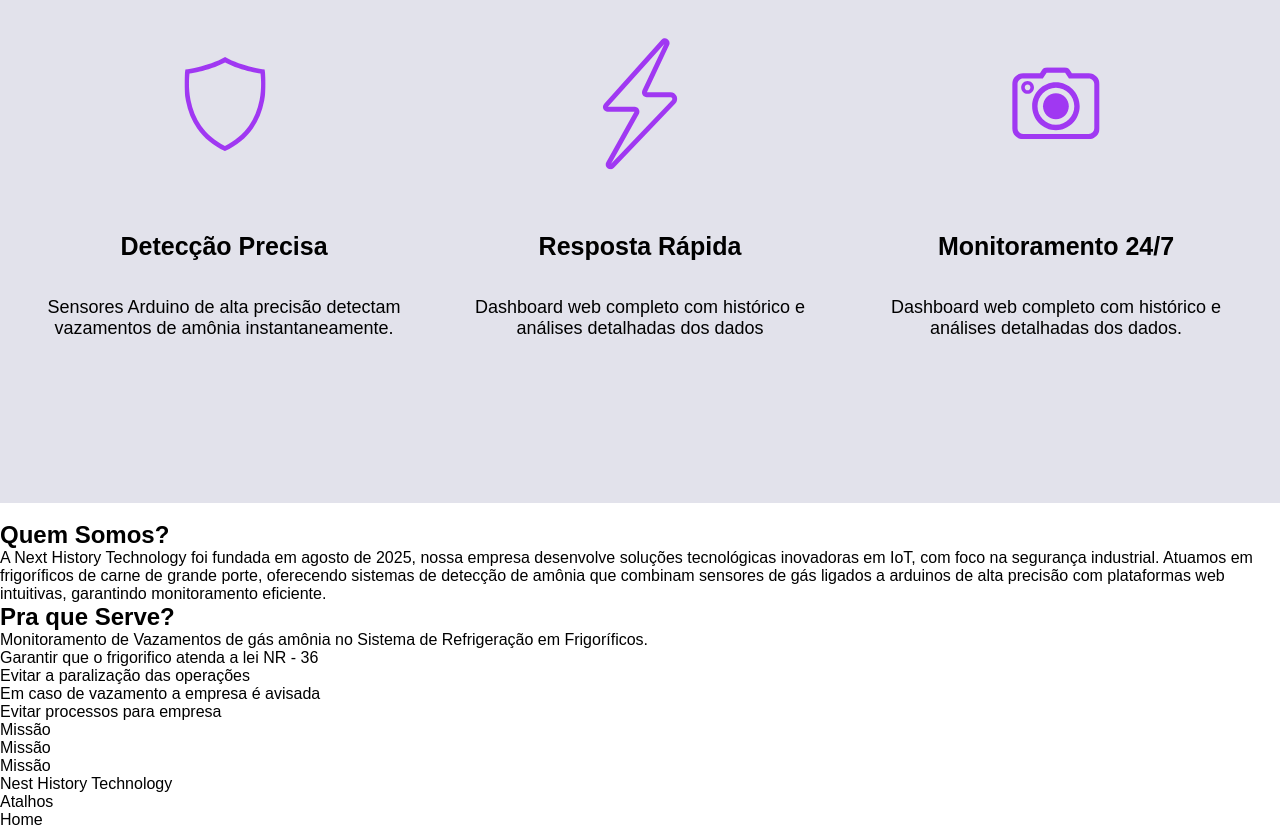
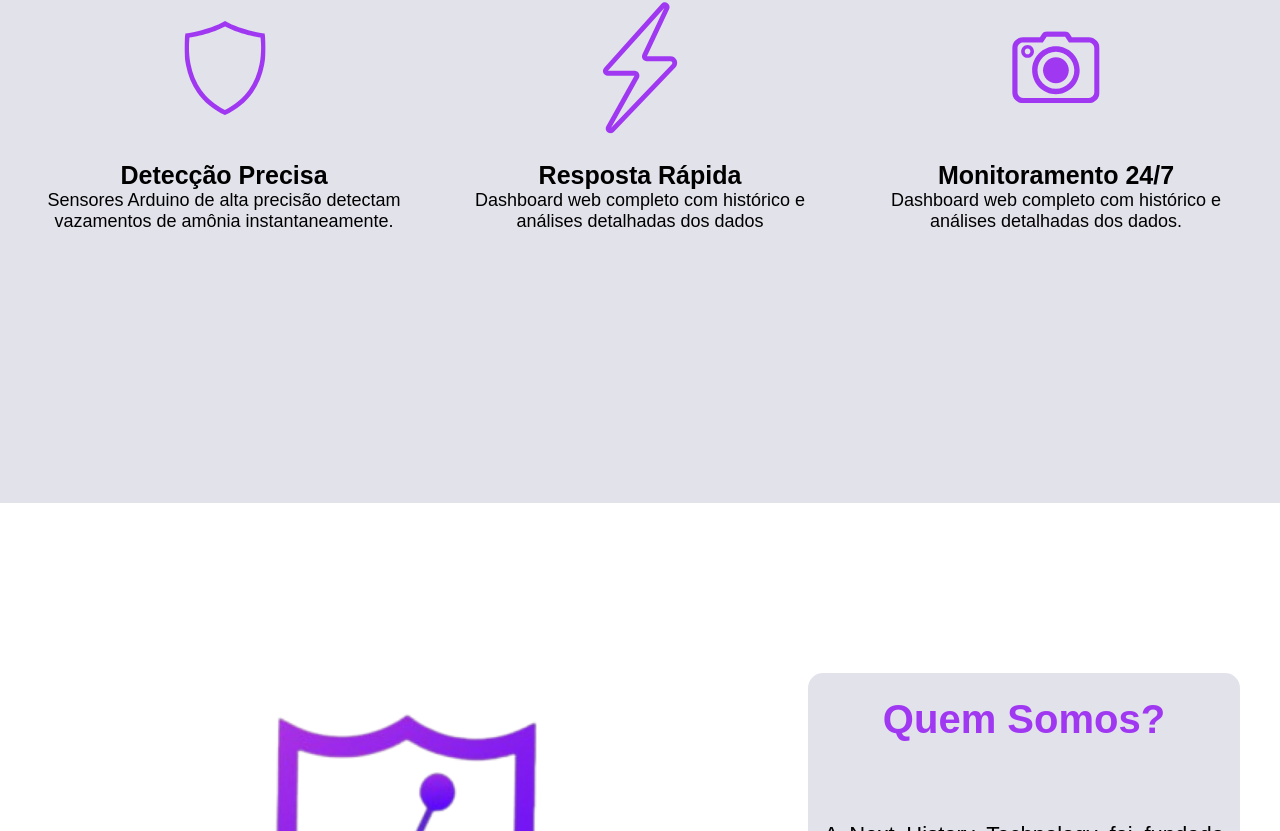
Before and after one commit to NicollasAlmeida14/site-next-history-technology, a React (Vite) app: page / in a window 1280 px wide. Shown: the part 1129-1960 px from the top of the page. Built offline with nearby package versions, Linux system fonts and the light colour scheme.

Commit message:
Finalização da estilização da seção 'Quem somos?', da seção 'Para que serve?' e início da estilização da seção de missão, visão e valores

```diff
--- a/index.html
+++ b/index.html
@@ -1,10 +1,10 @@
 <!doctype html>
-<html lang="en">
+<html lang="pt-br">
   <head>
     <meta charset="UTF-8" />
     <link rel="icon" type="image/svg+xml" href="/vite.svg" />
     <meta name="viewport" content="width=device-width, initial-scale=1.0" />
-    <title>site-nh3</title>
+    <title>Next History Technology</title>
   </head>
   <body>
     <div id="root"></div>
--- a/src/components/Header/styles.js
+++ b/src/components/Header/styles.js
@@ -7,7 +7,7 @@ export const Header = styled.header`
     justify-content: space-between;
     position: fixed;
     top: 0;
-    z-index: 1;
+    z-index: 1000;
     padding: 8px;
     box-shadow: 0 4px 6px rgba(0, 0, 0, 0.1);
     background-color: #ffffff;
--- a/src/pages/Home/index.jsx
+++ b/src/pages/Home/index.jsx
@@ -1,6 +1,11 @@
 import DetectionImage from '../../assets/deteccao.png'
 import FastResponseImage from '../../assets/resposta.png'
 import MonitoringImage from '../../assets/monitoramento.png'
+import Logo from '../../assets/logo-nh3.png'
+import RefrigerationSystem from '../../assets/sistema-refrigeracao.png'
+import Mission from '../../assets/missao.png'
+import Vision from '../../assets/visao.png'
+import Values from '../../assets/valor.png'
 
 import {
     AboutUsDescriptionCard,
@@ -17,6 +22,7 @@ import {
     Main,
     MainContentContainer,
     PoliciesContainer,
+    PurposeImage,
     QuestionsContainer,
     ServiceContainer,
     ShortcutContainer,
@@ -32,11 +38,13 @@ import {
     SpanTitleFooter,
     Subtitle,
     Ul,
-    Value,
-    ValueDescription,
-    ValuesCard,
-    ValuesSection,
-    WhatIsItForSection
+    Purpose,
+    PurposeDescription,
+    PurposesCard,
+    PurposesSection,
+    WhatIsItForCardDescription,
+    WhatIsItForSection,
+    ImageBackground
 } from "./styles"
 
 import DefaultHeader from "../../components/Header"
@@ -57,7 +65,9 @@ function Home() {
                     frigoríficos
                 </span>
 
+                <a href="">
                     <button>Ver nossas missões</button>
+                </a>
             </Main>
 
             <SoluctionsSection>
@@ -103,7 +113,7 @@ function Home() {
             </SoluctionsSection>
 
             <AboutUsSection>
-                <img src="" alt="" />
+                <img src={Logo} alt="Logo da Next History Technology" />
 
                 <AboutUsDescriptionCard>
                     <Subtitle>Quem Somos?</Subtitle>
@@ -115,6 +125,10 @@ function Home() {
             </AboutUsSection>
 
             <WhatIsItForSection>
+                <img src={RefrigerationSystem} alt="Imagem de um sistema de refrigeração de um frigorífico" />
+
+                <WhatIsItForCardDescription>
+
                     <Subtitle>Pra que Serve?</Subtitle>
 
                     <span>
@@ -128,59 +142,73 @@ function Home() {
                         <li>Em caso de vazamento a empresa é avisada</li>
                         <li>Evitar processos para empresa</li>
                     </ul>
+
+                </WhatIsItForCardDescription>
             </WhatIsItForSection>
 
-            <ValuesSection>
-                <ValuesCard>
-                    <img src="" alt="" />
+            <PurposesSection>
+                <PurposesCard>
+                    <ImageBackground>
+                        <PurposeImage src={Mission} alt="Image de um tiro ao alvo" />
+                    </ImageBackground>
 
-                    <Value>Missão</Value>
+                    <Purpose>Missão</Purpose>
 
-                    <ValueDescription></ValueDescription>
-                </ValuesCard>
+                    <PurposeDescription></PurposeDescription>
+                </PurposesCard>
 
-                <ValuesCard>
-                    <img src="" alt="" />
+                <PurposesCard>
+                    <ImageBackground>
+                        <PurposeImage src="" alt="" />
+                    </ImageBackground>
 
-                    <Value>Missão</Value>
+                    <Purpose>Missão</Purpose>
 
-                    <ValueDescription></ValueDescription>
-                </ValuesCard>
+                    <PurposeDescription></PurposeDescription>
+                </PurposesCard>
 
-                <ValuesCard>
-                    <img src="" alt="" />
+                <PurposesCard>
+                    <ImageBackground>
+                        <PurposeImage src="" alt="" />
+                    </ImageBackground>
 
-                    <Value>Missão</Value>
+                    <Purpose>Missão</Purpose>
 
-                    <ValueDescription></ValueDescription>
-                </ValuesCard>
-            </ValuesSection>
+                    <PurposeDescription></PurposeDescription>
+                </PurposesCard>
+            </PurposesSection>
 
-            {/* <ValuesSection>
-                <ValuesCard>
-                    <img src="" alt="" />
+            {/* <PurposesSection>
+                <PurposesCard>
+                <ImageBackground>
+                    <PurposeImage src="" alt="" />
+                    </ImageBackground>
 
-                    <Value>Missão</Value>
+                    <Purpose>Missão</Purpose>
 
-                    <ValueDescription></ValueDescription>
-                </ValuesCard>
+                    <PurposeDescription></PurposeDescription>
+                </PurposesCard>
 
-                <ValuesCard>
-                    <img src="" alt="" />
+                <PurposesCard>
+                <ImageBackground>
+                    <PurposeImage src="" alt="" />
+                    </ImageBackground>
 
-                    <Value>Missão</Value>
+                    <Purpose>Missão</Purpose>
 
-                    <ValueDescription></ValueDescription>
-                </ValuesCard>
+                    <PurposeDescription></PurposeDescription>
+                </PurposesCard>
 
-                <ValuesCard>
-                    <img src="" alt="" />
+                <PurposesCard>
+                <ImageBackground>
+                    <PurposeImage src="" alt="" />
+                    </ImageBackground>
 
-                    <Value>Missão</Value>
+                    <Purpose>Missão</Purpose>
 
-                    <ValueDescription></ValueDescription>
-                </ValuesCard>
-            </ValuesSection> */}
+                    <PurposeDescription></PurposeDescription>
+                </PurposesCard>
+            </PurposesSection> */}
 
             <Footer>
                 <LogoContainer>
--- a/src/pages/Home/styles.js
+++ b/src/pages/Home/styles.js
@@ -74,38 +74,159 @@ export const SoluctionsCard = styled.div`
     display: flex;
     flex-direction: column;
     align-items: center;
-    justify-content: space-evenly;
     height: 50vh;
     width: 400px;
+    position: relative;
+
+    &::after {
+        content: '';
+        width: 0;
+        height: 100%;
+        background-color: #ffffff;
+        position: absolute;
+        bottom: 0;
+        left: 0;
+        transition: width 0.5s ease-in-out;
+        border-radius: 10px;
+    }
+
+    &:hover::after {
+        width: 100%;
+    }
 `
 
-export const SoluctionImage = styled.img``
+export const SoluctionImage = styled.img`
+    z-index: 1;
+`
 
 export const SoluctionCardTitle = styled.span`
     font-size: 25px;
     font-weight: bold;
+    z-index: 1;
 `
 
 export const SoluctionCardDescription = styled.div`
     font-size: 18px;
     text-align: center;
+    z-index: 1;
 `
 
-export const AboutUsSection = styled.section``
+export const AboutUsSection = styled.section`
+    display: grid;
+    grid-template-columns: repeat(2, 1fr);
+    height: 100vh;
+    align-items: center;
+    padding: 1rem 2.5rem;
 
-export const AboutUsDescriptionCard = styled.div``
+    img {
+        height: 100%;
+    }
+`
 
-export const Subtitle = styled.h2``
+export const AboutUsDescriptionCard = styled.div`
+    border-radius: 15px;
+    background-color: #e2e2eb;
+    display: flex;
+    flex-direction: column;
+    height: 60%;
+    padding: 1rem;
+    gap: 5rem;
 
-export const WhatIsItForSection = styled.section``
+    p {
+        text-align: justify;
+        font-size: 22px;
+    }
+`
 
-export const ValuesSection = styled.section``
+export const Subtitle = styled.h2`
+    text-align: center;
+    color: #a038f2;
+    font-size: 40px;
+    margin-top: 8px;
+`
 
-export const ValuesCard = styled.div``
+export const WhatIsItForSection = styled.section`
+    height: 100vh;
+    background-color: #5a189a;
+    display: flex;
+    align-items: center;
+    justify-content: flex-start;
+    padding: 1rem 3rem;
 
-export const Value = styled.span``
 
-export const ValueDescription = styled.p``
+    img {
+        width: max-content;
+        height: 500px;
+        position: relative;
+        border-radius: 15px;
+    }
+`
+
+export const WhatIsItForCardDescription = styled.div`
+    position: absolute;
+    right: 170px;
+    background-color: #ffffff;
+    padding: 1rem;
+    border-radius: 15px;
+    display: flex;
+    flex-direction: column;
+    height: 55%;
+    align-items: center;
+    justify-content: space-between;
+    width: 680px;
+    box-shadow: 4px 3px 5px 2px rgba(160, 56, 242, 1);
+
+    span {
+        font-size: 25px;
+        font-weight: bold;
+        text-align: center;
+    }
+
+    ul {
+        display: flex;
+        flex-direction: column;
+        gap: 1rem;
+    }
+
+    li {
+        font-size: 20px;
+    }
+`
+
+export const PurposesSection = styled.section`
+    height: 100vh;
+    display: flex;
+    align-items: center;
+    width: 100%;
+    justify-content: space-around;
+    padding: 1rem 2rem;
+`
+
+export const PurposesCard = styled.div`
+    display: flex;
+    flex-direction: column;
+    /* height: 300px; */
+`
+
+export const ImageBackground = styled.div`
+    background-color: #a038f2;
+    width: 150px;
+    height: 150px;
+    border-radius: 100%;
+    position: relative;
+    display: flex;
+    align-items: center;
+    justify-content: center;
+`
+
+export const PurposeImage = styled.img`
+    position: absolute;
+
+`
+
+export const Purpose = styled.span``
+
+export const PurposeDescription = styled.p``
 
 export const Footer = styled.footer``
 
```
Also changed, not shown: src/assets/sistema-refrigeracao.png (renamed from src/assets/img-pra-que-serve.png), src/assets/visao.png (renamed from src/assets/visão.png). Lines whose indentation alone changed are shown as unchanged.
